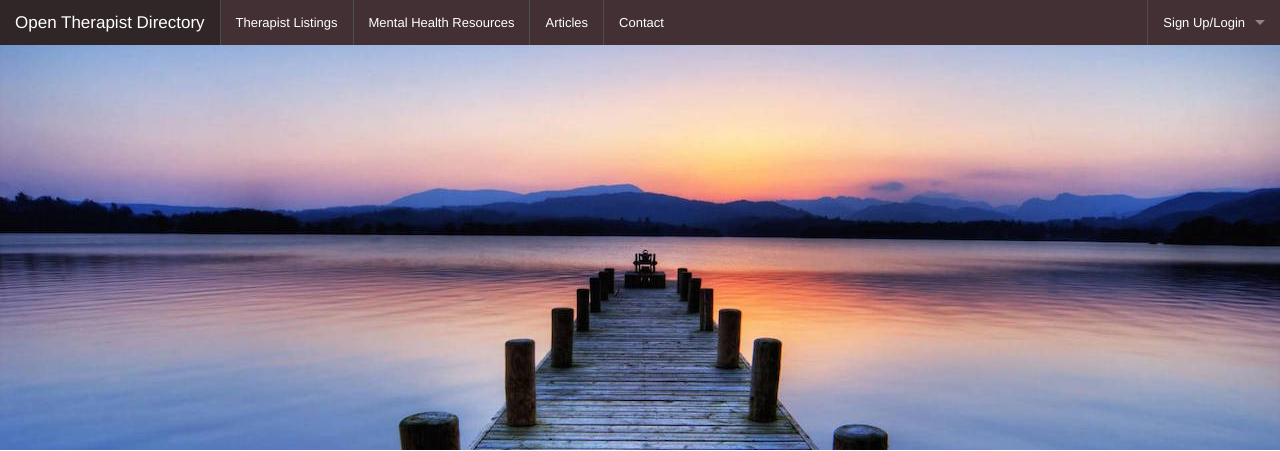
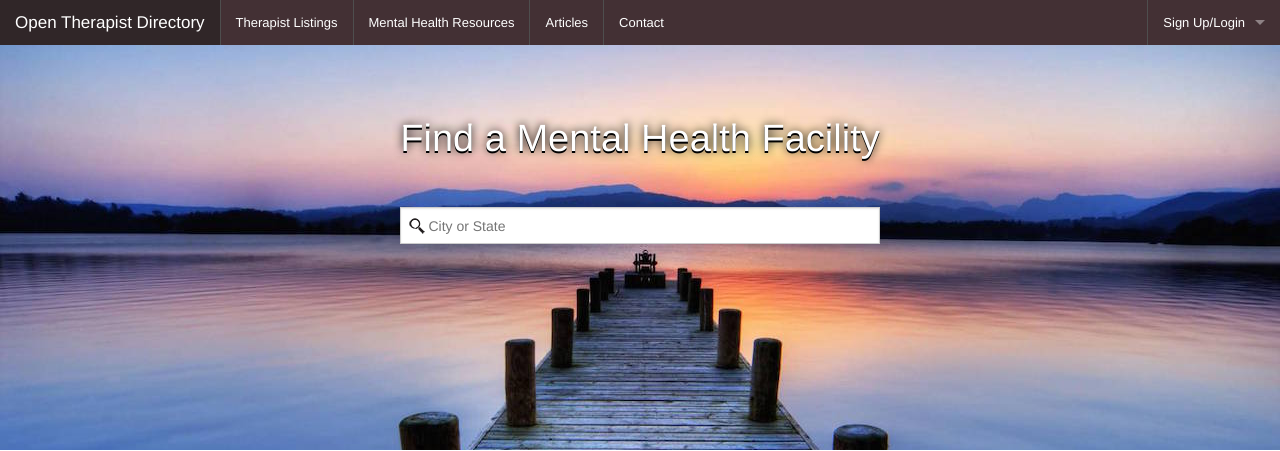
Before and after one commit to ianderse/opentherapistdirectory, a Rails app: page / in a window 1280 px wide. Shown: the top 451 px of the page. Run offline with Rails 7, Linux system fonts and the light colour scheme; some libraries are stand-ins or nearby versions.

Commit message:
add search field to front page

```diff
--- a/app/assets/stylesheets/custom.css
+++ b/app/assets/stylesheets/custom.css
@@ -1,3 +1,39 @@
+#home-search {
+	width:50%;
+	height:350px;
+	margin:auto;
+	background-color:transparent;
+	border:0px;
+}
+
+#home-search-text {
+	text-align:center;
+	color:white;
+	opacity:1.0;
+}
+
+.search {
+	padding:6px 15px 6px 30px;
+	width:50%;
+	background: url('/assets/search.png') no-repeat 8px 10px;
+}
+
+.rounded {
+	border-radius:15px;
+	-moz-border-radius:15px;
+	-webkit-border-radius:15px;
+}
+
+.lighter {
+	padding:40px 40px;
+	width:100%;
+}
+
+#home-search-field {
+	margin-left:40px;
+	width:100%;
+}
+
 .fixed {
 	margin-bottom: 45;
 }
--- a/app/views/devise/sessions/new.html.erb
+++ b/app/views/devise/sessions/new.html.erb
@@ -1,3 +1,5 @@
+<div id="user-signup" style="margin-top:45px; height:100%; width:100%;">
+  <div class="large-12 columns" style="margin-top:20px">
     <h2>Log in</h2>
 
     <%= form_for(resource, as: resource_name, url: session_path(resource_name)) do |f| %>
@@ -24,3 +26,5 @@
     <% end %>
 
     <%= render "devise/shared/links" %>
+  </div>
+</div>
--- a/app/views/home/index.html.erb
+++ b/app/views/home/index.html.erb
@@ -22,6 +22,19 @@ $(function(){
 });
 </script>
 
-<div class="photo dock" data-stellar-background-ratio="0.5"><span></span></div>
+<div class="photo dock" data-stellar-background-ratio="0.5">
+	<span>
+		<div class="panel" id="home-search">
+			<div id="home-search-text">
+				Find a Mental Health Facility
+				<div class='large-12 columns'>
+					<div class="lighter">
+						<input type="text" class="search rounded" placeholder="     City or State">
+					</div>
+				</div>
+			</div>
+		</div>
+	</span>
+</div>
 <div class="photo mindfulness" data-stellar-background-ratio="0.5"><span></span></div>
 <div class="photo mindfulness2" data-stellar-background-ratio="0.5"><span></span></div>
```
Also changed, not shown: app/assets/images/search.png (added). Lines whose indentation alone changed are shown as unchanged.
